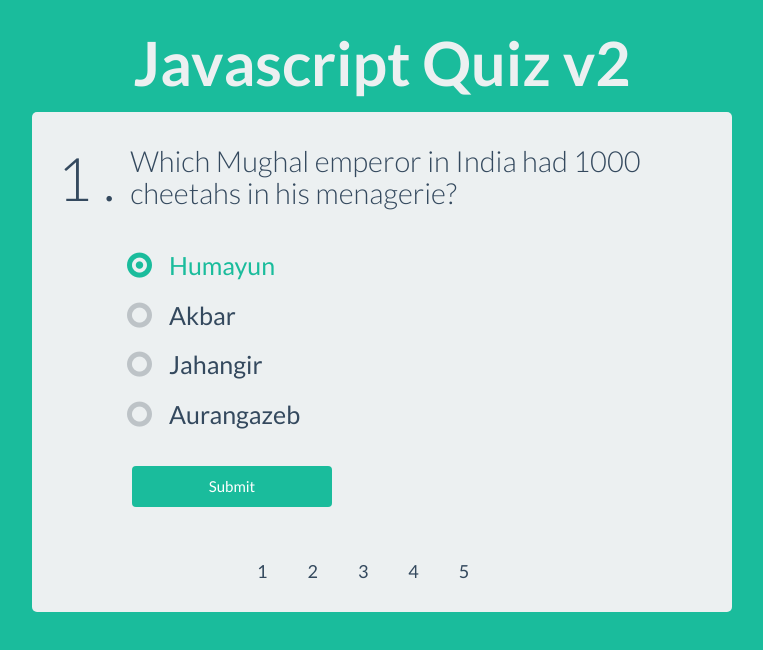
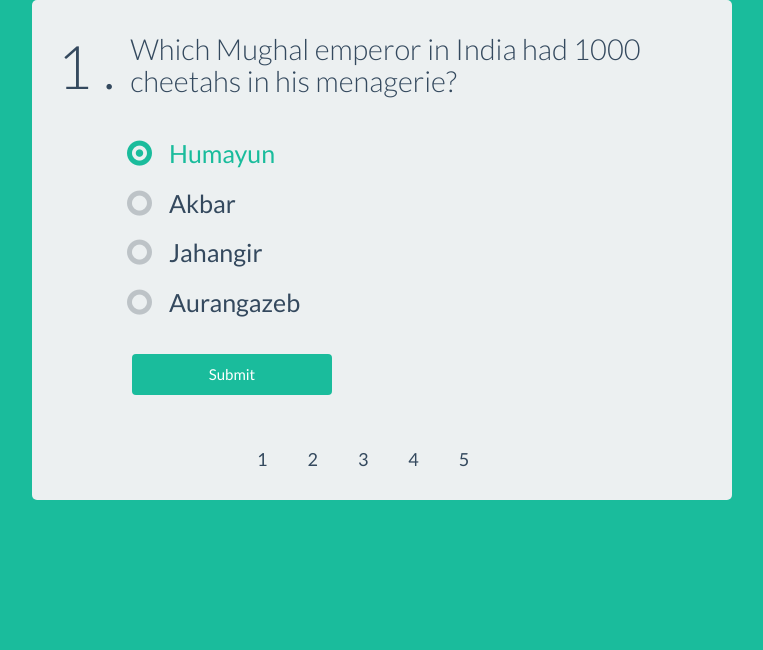
Before and after one commit to althaffe/Js-Quiz, a plain HTML site: page index.html in a window 1280 px wide. Shown: the whole page, without its empty margins (258-1021 px from the left). Drawn offline with Linux system fonts and the light colour scheme.

Commit message:
Removed title

```diff
--- a/index.html
+++ b/index.html
@@ -22,13 +22,6 @@
   <body>
     <div class="container">
         <div class="row">
-            <div class="col-lg-12 text-center">
-                <h1>
-                    Javascript Quiz v2
-                </h1>
-            </div>
-        </div>
-        <div class="row">
             <div class="quiz">
 
             </div>
```
